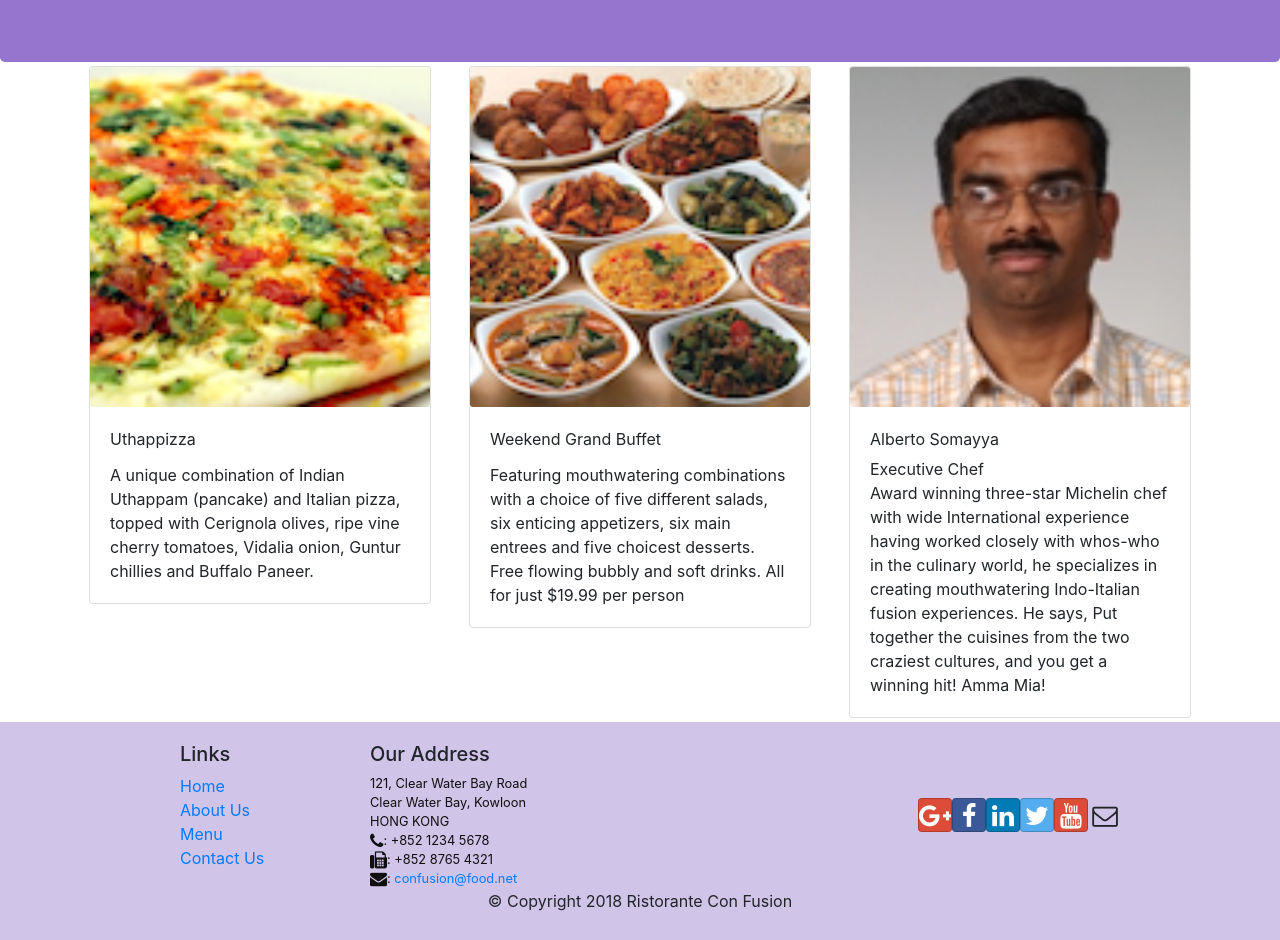
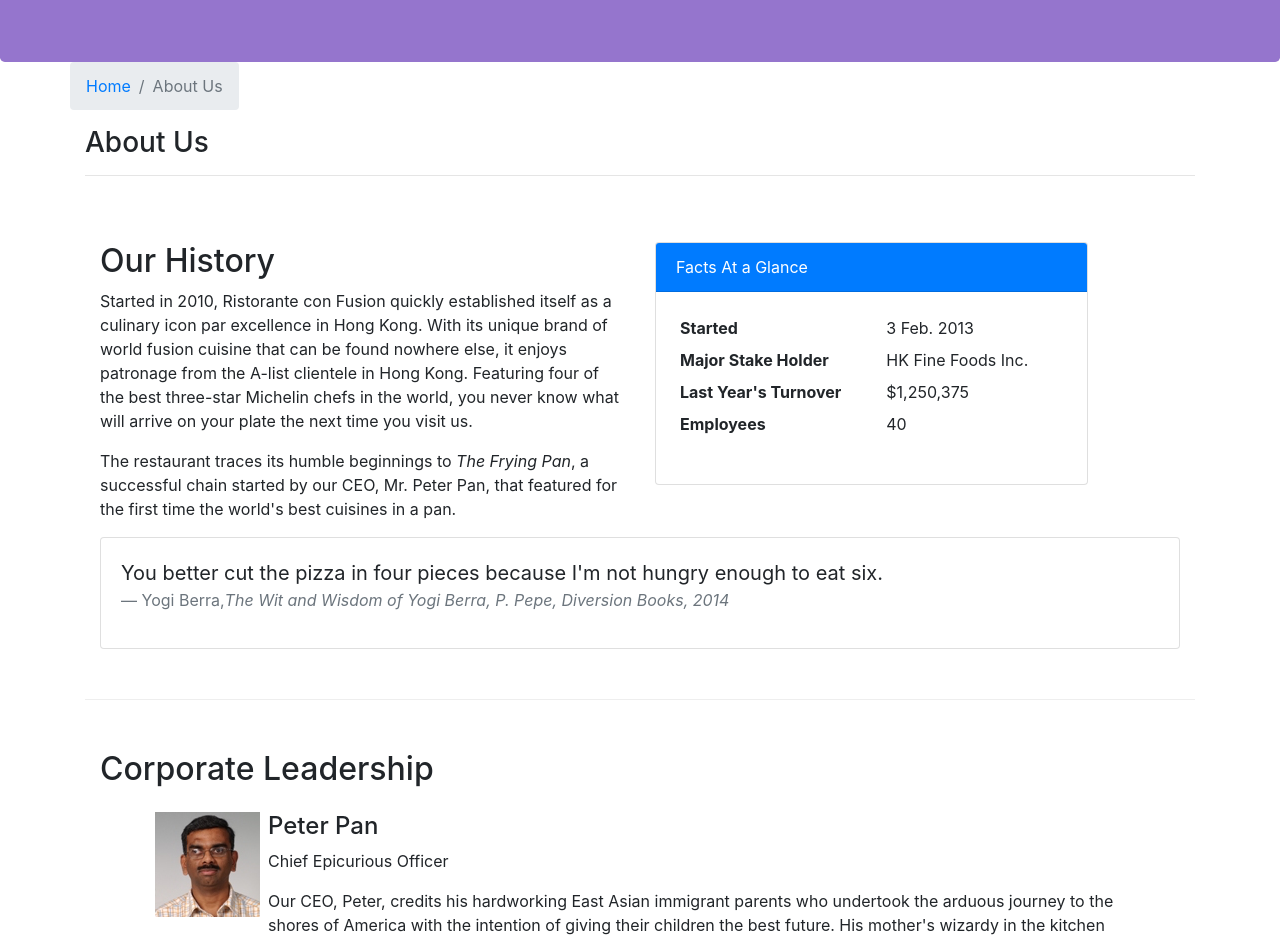
Before and after one commit to Chetanpaliwal22/front-end-react-con-fusion, a React (Create React App) app: page /aboutus in a window 1280 px wide. Before the commit this address led to /home. Shown: the part 280-1220 px from the top of the page. Built offline with nearby package versions, Linux system fonts and the light colour scheme.

Commit message:
Assignment Week-2

```diff
--- /dev/null
+++ b/src/components/AboutComponent.js
@@ -0,0 +1,110 @@
+import React from "react";
+import { Breadcrumb, BreadcrumbItem, Card, CardBody, CardHeader, Media } from "reactstrap";
+import { Link } from "react-router-dom";
+
+function About(props) {
+    const RenderLeader = ({ leaders }) => {
+        const leaders_list = props.leaders.map(leader => {
+            return (
+                <div key={leader.id} className="col-12 mt-3">
+                    <Media>
+                        <Media left>
+                            <Media object src={leader.image} alt={leader.name} />
+                        </Media>
+                        <Media body className="ml-2">
+                            <Media heading>{leader.name}</Media>
+                            <p>{leader.designation}</p>
+                            <p>{leader.description}</p>
+                        </Media>
+                    </Media>
+                </div>
+            );
+        });
+
+        return <Media list>{leaders_list}</Media>;
+    };
+
+    return (
+        <div className="container">
+            <div className="row">
+                <Breadcrumb>
+                    <BreadcrumbItem>
+                        <Link to="/home">Home</Link>
+                    </BreadcrumbItem>
+                    <BreadcrumbItem active>About Us</BreadcrumbItem>
+                </Breadcrumb>
+                <div className="col-12">
+                    <h3>About Us</h3>
+                    <hr />
+                </div>
+            </div>
+            <div className="row row-content">
+                <div className="col-12 col-md-6">
+                    <h2>Our History</h2>
+                    <p>
+                        Started in 2010, Ristorante con Fusion quickly established itself as
+                        a culinary icon par excellence in Hong Kong. With its unique brand
+                        of world fusion cuisine that can be found nowhere else, it enjoys
+                        patronage from the A-list clientele in Hong Kong. Featuring four of
+                        the best three-star Michelin chefs in the world, you never know what
+                        will arrive on your plate the next time you visit us.
+            </p>
+                    <p>
+                        The restaurant traces its humble beginnings to{" "}
+                        <em>The Frying Pan</em>, a successful chain started by our CEO, Mr.
+              Peter Pan, that featured for the first time the world's best
+              cuisines in a pan.
+            </p>
+                </div>
+                <div className="col-12 col-md-5">
+                    <Card>
+                        <CardHeader className="bg-primary text-white">
+                            Facts At a Glance
+              </CardHeader>
+                        <CardBody>
+                            <dl className="row p-1">
+                                <dt className="col-6">Started</dt>
+                                <dd className="col-6">3 Feb. 2013</dd>
+                                <dt className="col-6">Major Stake Holder</dt>
+                                <dd className="col-6">HK Fine Foods Inc.</dd>
+                                <dt className="col-6">Last Year's Turnover</dt>
+                                <dd className="col-6">$1,250,375</dd>
+                                <dt className="col-6">Employees</dt>
+                                <dd className="col-6">40</dd>
+                            </dl>
+                        </CardBody>
+                    </Card>
+                </div>
+                <div className="col-12">
+                    <Card>
+                        <CardBody className="bg-faded">
+                            <blockquote className="blockquote">
+                                <p className="mb-0">
+                                    You better cut the pizza in four pieces because I'm not hungry
+                                    enough to eat six.</p>
+                                <footer className="blockquote-footer">
+                                    Yogi Berra,
+                    <cite title="Source Title">
+                                        The Wit and Wisdom of Yogi Berra, P. Pepe, Diversion Books,
+                                        2014
+                    </cite>
+                                </footer>
+                            </blockquote>
+                        </CardBody>
+                    </Card>
+                </div>
+            </div>
+            <div className="row row-content">
+                <div className="col-12">
+                    <h2>Corporate Leadership</h2>
+                </div>
+
+                <div className="col-12">
+                    <RenderLeader leaders={props.leaders} />
+                </div>
+            </div>
+        </div>
+    );
+}
+
+export default About;
--- a/src/components/DishdetailComponent.js
+++ b/src/components/DishdetailComponent.js
@@ -18,15 +18,6 @@ import { Link } from 'react-router-dom';
         else {
             return (<div></div>)
         }
-    }
-
-    const DishDetails = (props) => {
-        //const { dish } = props;
-        return (
-            <div className="row">
-                <RenderDish dish={props.dish} />
-            </div>
-        );
     }
 
     function RenderComments({dish}) {
--- a/src/components/MainComponent.js
+++ b/src/components/MainComponent.js
@@ -1,15 +1,17 @@
-import { Component } from 'react';
-import Menu from './MenuComponents';
-import { DISHES } from '../shared/dishes';
-import { COMMENTS } from '../shared/comments';
-import { LEADERS } from '../shared/leaders';
-import DishDetail from './DishdetailComponent';
-import { PROMOTIONS } from '../shared/promotions';
-import Header from './HeaderComponent';
-import Footer from './FooterComponent';
-import Home from './HomeComponent';
-import Contact from './ContactComponent';
-import { BrowserRouter, Switch, Route, Redirect } from 'react-router-dom';
+import React, { Component } from "react";
+import Menu from "./MenuComponents";
+import Header from "./HeaderComponent";
+import Home from "./HomeComponent";
+import Contact from "./ContactComponent";
+import About from "./AboutComponent";
+import Footer from "./FooterComponent";
+import DishDetail from "./DishdetailComponent";
+import { DISHES } from "../shared/dishes";
+import { COMMENTS } from "../shared/comments";
+import { PROMOTIONS } from "../shared/promotions";
+import { LEADERS } from "../shared/leaders";
+
+import { Switch, Route, Redirect } from "react-router-dom";
 
 class Main extends Component {
     constructor(props) {
@@ -19,37 +21,54 @@ class Main extends Component {
             comments: COMMENTS,
             promotions: PROMOTIONS,
             leaders: LEADERS
-        }
+        };
+    }
+
+    onDishSelect(dishId) {
+        this.setState({ selectedDish: dishId });
     }
 
     render() {
-        const DishWithId = ({match}) => {
-            return(
-                <DishDetail dish={this.state.dishes.filter((dish) => dish.id === parseInt(match.params.dishId,10))[0]}
-                  comments={this.state.comments.filter((comment) => comment.dishId === parseInt(match.params.dishId,10))} />
+        const DishWithId = ({ match }) => {
+            return (
+                <DishDetail
+                    dish={
+                        this.state.dishes.filter(
+                            dish => dish.id === parseInt(match.params.dishId, 10)
+                        )[0]
+                    }
+                    comments={this.state.comments.filter(
+                        comment => comment.dishId === parseInt(match.params.dishId, 10)
+                    )}
+                />
             );
-          };
+        };
 
         const HomePage = () => {
             return (
-                <Home dish={this.state.dishes.filter(dish => dish.featured)[0]}
+                <Home
+                    dish={this.state.dishes.filter(dish => dish.featured)[0]}
                     promotion={this.state.promotions.filter(promo => promo.featured)[0]}
                     leader={this.state.leaders.filter(leader => leader.featured)[0]}
                 />
             );
-        }
+        };
+
+        const AboutPage = () => {
+            return <About leaders={this.state.leaders} />;
+        };
+
         return (
             <div>
                 <Header />
-                <BrowserRouter>
-                    <Switch>
-                        <Route path='/home' component={HomePage} />
-                        <Route exact path='/menu' component={() => <Menu dishes={this.state.dishes} />} />
-                        <Route path='/menu/:dishId' component={DishWithId} />
-                        <Route exact path='/contactus' component={Contact} />
-                        <Redirect to="/home" />
-                    </Switch>
-                </BrowserRouter>
+                <Switch>
+                    <Route path="/home" component={HomePage} />
+                    <Route exact path="/menu" component={() => <Menu dishes={this.state.dishes} />} />
+                    <Route path="/contactus" component={Contact} />
+                    <Route path="/aboutus" component={AboutPage} />
+                    <Route path="/menu/:dishId" component={DishWithId} />
+                    <Redirect to="/home" />
+                </Switch>
                 <Footer />
             </div>
         );
```
